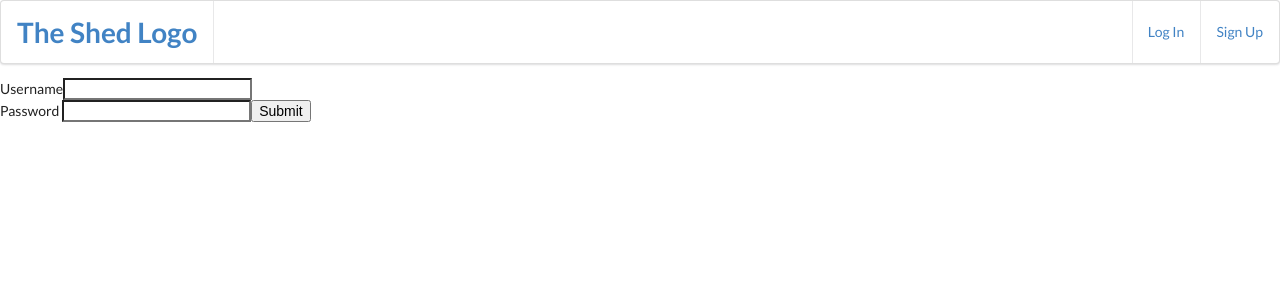
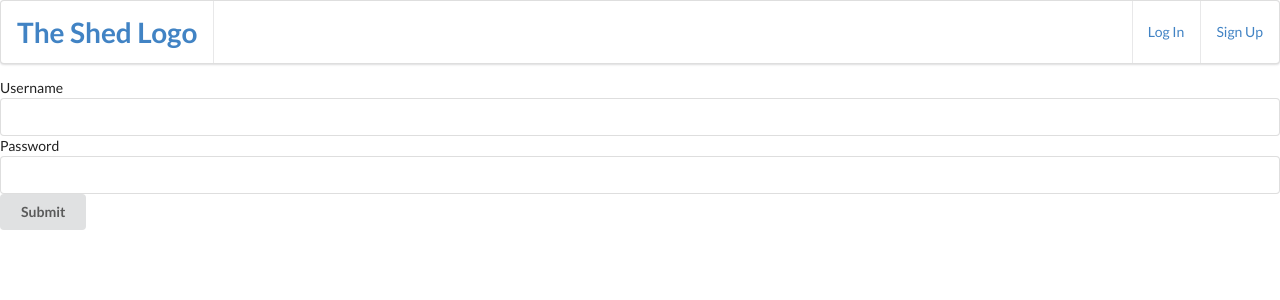
Before and after one commit to sethbass14/the_shed_frontend, a React (Create React App) app: page /login in a window 1280 px wide. Shown: the top 300 px of the page. Built offline with nearby package versions, Linux system fonts and the light colour scheme.

Commit message:
added form styling

```diff
--- a/src/components/Login.js
+++ b/src/components/Login.js
@@ -41,13 +41,13 @@ class Login extends React.Component {
   render() {
     return (
       <div>
-        <form onSubmit={this.handleSubmit}>
+        <form className="ui form" onSubmit={this.handleSubmit}>
           <label>Username</label>
           <input onChange={this.onChange} type='text' name='username' value={this.state.username}/>
           <br></br>
           <label>Password </label>
-          <input onChange={this.onChange} type='text' name='password' value={this.state.password}/>
-          <input type='submit'/>
+          <input onChange={this.onChange} type='password' name='password' value={this.state.password}/>
+          <button className="ui button" type='submit'>Submit</button>
         </form>
       </div>
 
--- a/src/components/SignUp.js
+++ b/src/components/SignUp.js
@@ -31,7 +31,7 @@ class SignUp extends React.Component {
     return (
       <div>
         <h1>Create a username and password</h1>
-        <form onSubmit={this.handleSubmit}>
+        <form onSubmit={this.handleSubmit} className="ui form">
           <label>Username</label>
           <input type="text" name="username" value={this.state.fields.username} onChange={this.handleChange}/>
           <br></br>
@@ -41,7 +41,7 @@ class SignUp extends React.Component {
           <label>Password</label>
           <input type="text" name="password" value={this.state.fields.password} onChange={this.handleChange}/>
           <br></br>
-          <input type="submit"/>
+          <button type="submit" className="ui button">Submit</button>
       </form>
       </div>
     )
```
